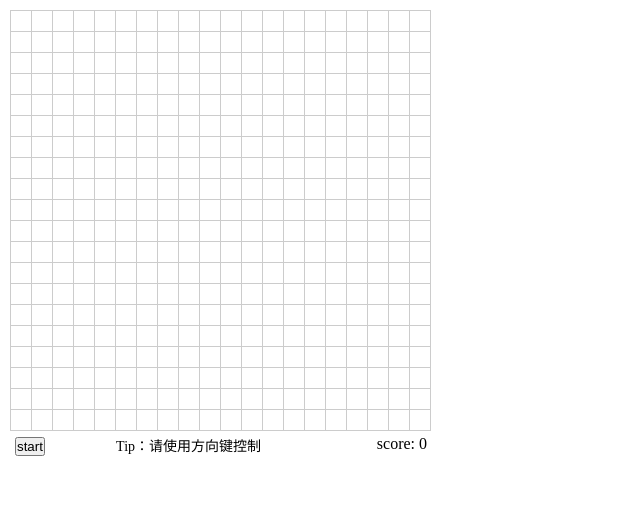
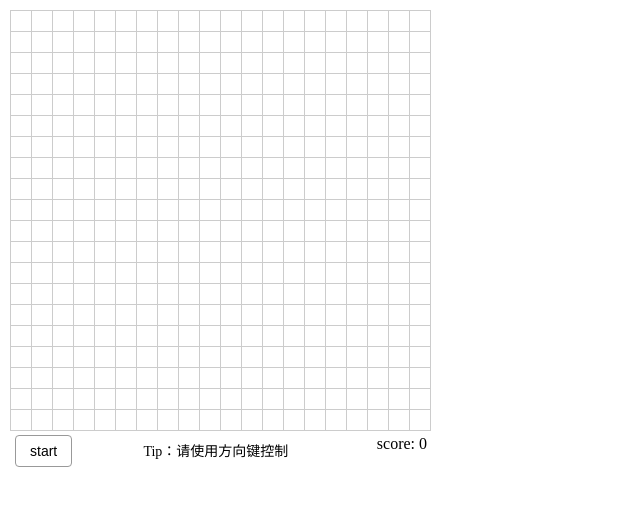
Before and after one commit to dongdong12138/snake, a plain HTML site: page index.html in a window 1280 px wide. Shown: the whole page, without its empty margins (0-640 px from the left). Drawn offline with Linux system fonts and the light colour scheme.

Commit message:
更改 button 样式

```diff
--- a/index.html
+++ b/index.html
@@ -12,7 +12,7 @@
       margin: 10px;
       position: relative;
     }
-    ul {list-style: none;overflow: hidden;}
+    ul {list-style: none; overflow: hidden;}
     ul li {
       border: 1px solid #ccc;
       border-left: none;
@@ -25,6 +25,16 @@
     }
     #container > button {
       margin: 4px 0 0 4px;
+      font-size: 14px;
+      height: 32px;
+      padding: 0 1em;
+      border-radius: 4px;
+      border: 1px solid #999;
+      background: #fff;
+      cursor: pointer;
+    }
+    #container > button:hover {
+      border-color: #666;
     }
     #container .food {
       background: red;
```
